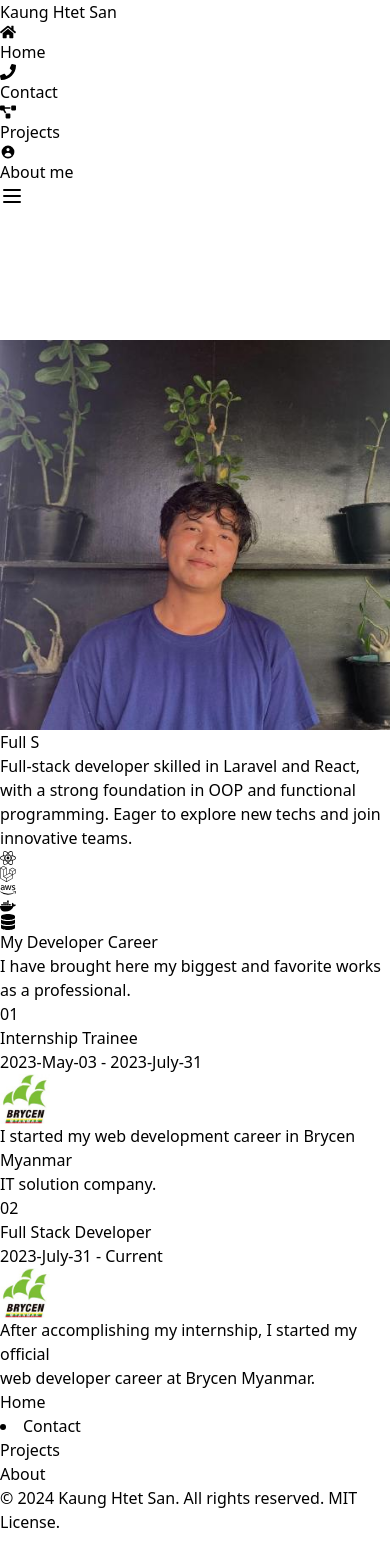
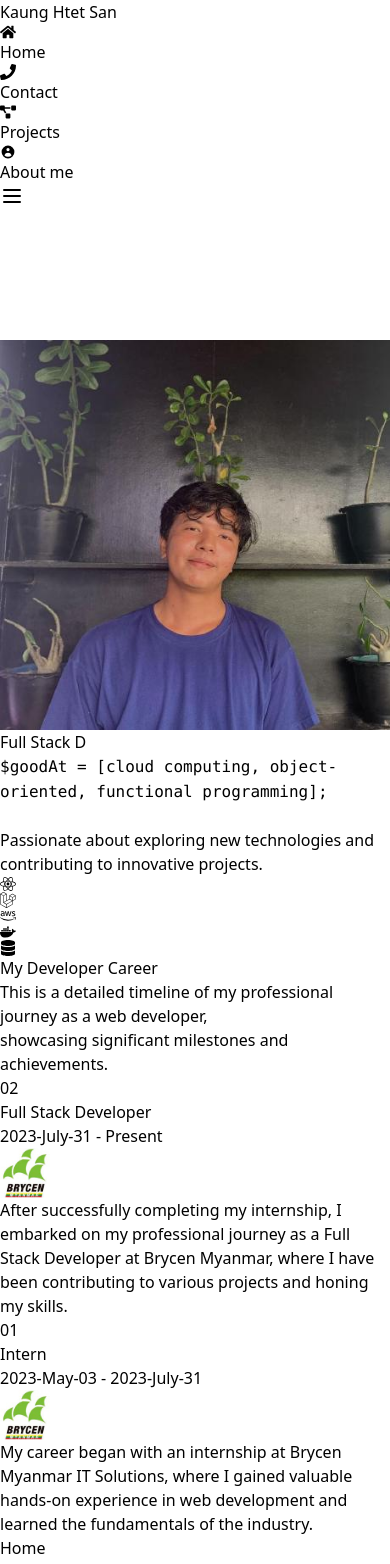
Before and after one commit to Sam2600/Portfolio, a React (Vite) app: page / in a window 390 px wide. Shown: the top 1564 px of the page. Before the commit the page ends 1534 px from the top, so only its background shows below. Built offline with nearby package versions, Linux system fonts and the light colour scheme.

Commit message:
modify imgs, intro texts and responsive aligns

```diff
--- /dev/null
+++ b/src/components/Experience.jsx
@@ -0,0 +1,40 @@
+import React from "react";
+
+export const Experience = ({
+  number,
+  position,
+  company_logo,
+  exp_time,
+  children,
+}) => {
+  return (
+    <div className="flex justify-between space-x-6">
+      <h1 className="font-normal text-gray-700 text-2xl md:text-3xl">
+        {number}
+      </h1>
+
+      <span className="w-28 h-0.5 bg-gray-800 mt-5"></span>
+
+      <div className="w-full">
+        <h1 className="font-normal text-gray-800 text-2xl md:text-2xl mb-5">
+          {position}
+        </h1>
+
+        <div className="flex justify-between items-center mb-3">
+          <p className="font-bold">{exp_time}</p>
+          <img
+            alt="Brycen Myanmar"
+            width="50"
+            height="50"
+            className="object-cover rounded-full p-1 border shadow-lg border-gray-800"
+            style={{ color: "transparent" }}
+            src={company_logo}
+          />
+        </div>
+        <p className="font-normal text-gray-600 text-sm md:text-base">
+          {children}
+        </p>
+      </div>
+    </div>
+  );
+};
--- a/src/components/IconLines.jsx
+++ b/src/components/IconLines.jsx
@@ -9,14 +9,12 @@ import {
 
 export const IconLines = () => {
   return (
-    <div className=" mt-20 flex items-center text-xs text-black uppercase before:flex-[1_1_0%] before:border-t before:border-black before:me-6 after:flex-[1_1_0%] after:border-t after:border-black after:ms-6 dark:text-gray-500 dark:before:border-gray-600 dark:after:border-gray-600">
-      <div className="flex justify-center gap-10">
-        <FaReact className="text-3xl transition-all duration-200 hover:text-blue-600" />
-        <FaLaravel className="text-3xl transition duration-200 hover:text-red-600" />
-        <FaAws className="text-3xl transition duration-200 hover:text-orange-500" />
-        <FaDocker className="text-3xl transition duration-200 hover:text-blue-600" />
-        <FaDatabase className="text-3xl transition duration-200 hover:text-green-500" />
-      </div>
+    <div className="flex items-center my-10 gap-10 text-xs text-black uppercase before:flex-[1_1_0%] before:border-t before:border-black before:me-6 after:flex-[1_1_0%] after:border-t after:border-black after:ms-6 dark:text-gray-500 dark:before:border-gray-600 dark:after:border-gray-600">
+      <FaReact className="text-3xl transition-all duration-200 hover:text-blue-600" />
+      <FaLaravel className="text-3xl transition duration-200 hover:text-red-600" />
+      <FaAws className="text-3xl transition duration-200 hover:text-orange-500" />
+      <FaDocker className="text-3xl transition duration-200 hover:text-blue-600" />
+      <FaDatabase className="text-3xl transition duration-200 hover:text-gray-600" />
     </div>
   );
 };
--- a/src/components/IntroBio.jsx
+++ b/src/components/IntroBio.jsx
@@ -17,32 +17,42 @@ export const IntroBio = () => {
         <div className="text-center">
           <div className="grid min-h-[140px] w-full place-items-center overflow-x-scroll rounded-lg p-6 lg:overflow-visible">
             <img
-              className="object-cover object-center rounded-full h-60 w-60"
+              className="object-cover object-center rounded-full h-60 w-60 shadow-lg border-2 border-gray-800 p-2"
               src={samprofile}
               alt="profile image"
             />
           </div>
 
+          <div className="flex flex-col">
             <h1 className="font-normal text-gray-900 text-4xl leading-none mb-8">
               <TypeAnimation
                 sequence={[
                   "Full Stuck",
                   1000,
+                  "Full ...",
+                  1000,
                   "Full Stack Developer",
                   1000,
-                "Full",
+                  " ",
                   1000,
                 ]}
                 repeat={Infinity}
               />
             </h1>
-          <p className="font-normal text-gray-600 text-md md:text-xl mb-14">
-            Full-stack developer skilled in Laravel and React, with a strong
-            foundation in OOP and functional programming. Eager to explore new
-            techs and join innovative teams.
+            <p className="font-normal text-gray-800 text-center text-md md:text-xl mb-14">
+              <code>$goodAt = </code>
+              <code>
+                <span className="font-semibold text-gray-900">
+                  [cloud computing, object-oriented, functional programming];
+                </span>
+              </code>
+              <br /> <br />
+              Passionate about exploring new technologies and contributing to
+              innovative projects.
             </p>
+          </div>
+        </div>
         <IconLines />
-        </div>
       </div>
     </motion.section>
   );
--- a/src/components/NavigationBar.jsx
+++ b/src/components/NavigationBar.jsx
@@ -61,7 +61,7 @@ export const NavigationBar = () => {
       >
         <NavLink to={"/projects"} className="flex items-center gap-x-2">
           <FaProjectDiagram className="text-xl" />
-          <p className="flex items-center textbl">Projects</p>
+          Projects
         </NavLink>
       </Typography>
 
@@ -72,7 +72,7 @@ export const NavigationBar = () => {
         className="flex items-center text-black hover:underline cursor-pointer gap-x-2 p-1 font-medium"
       >
         <NavLink to={"/about-me"} className="flex items-center gap-x-1">
-          <HiUserCircle className="text-xl cursor-pointer" />
+          <HiUserCircle className="text-xl" />
           About me
         </NavLink>
       </Typography>
@@ -80,7 +80,7 @@ export const NavigationBar = () => {
   );
 
   return (
-    <Navbar className="w-full rounded-none py-5 px-10 border-b-gray-500 bg-white shadow-none sticky top-0 z-auto">
+    <Navbar className="w-full rounded-none py-5 px-4 md:px-10 lg:px-10 border-b-gray-500 bg-white shadow-none sticky top-0 z-auto">
       <div className="container mx-auto flex flex-wrap items-center justify-between text-blue-gray-900">
         <NavLink
           to={"/"}
@@ -92,7 +92,7 @@ export const NavigationBar = () => {
         <div className="hidden lg:block">{navList}</div>
         <IconButton
           variant="text"
-          className="ml-auto h-6 w-6 text-inherit hover:bg-transparent focus:bg-transparent active:bg-transparent lg:hidden"
+          className="ml-auto mb-4 h-6 w-6 text-inherit hover:bg-transparent focus:bg-transparent active:bg-transparent lg:hidden"
           ripple={false}
           onClick={() => setOpenNav(!openNav)}
         >
--- a/src/components/WorkExperience.jsx
+++ b/src/components/WorkExperience.jsx
@@ -1,12 +1,13 @@
 import React from "react";
 import bcmm from "../assets/bcmm.jpg";
+import { Experience } from "./Experience";
 
 export const WorkExperience = () => {
   return (
     <section className="py-10 md:py-16 px-4">
       <div className="container max-w-screen-xl mx-auto px-4">
         <div className="flex flex-col lg:flex-row justify-between">
-          <div className=" flex flex-col gap-y-5 mb-10 lg:mb-0 w-full">
+          <div className="flex flex-col gap-y-5 mb-10 lg:mb-0 w-full">
             <h1
               id="my-project"
               className="inline-block text-center w-80 lg:w-80 md:w-auto border border-gray-800 shadow-lg text-2xl font-semibold text-gray-900 capitalize p-3 rounded-md"
@@ -15,71 +16,34 @@ export const WorkExperience = () => {
             </h1>
 
             <p className="font-normal text-gray-500 text-sm md:text-base">
-              I have brought here my biggest and favorite works as a
-              professional.
+              This is a detailed timeline of my professional journey as a web
+              developer, <br /> showcasing significant milestones and
+              achievements.
             </p>
           </div>
 
           <div className="space-y-24 w-full">
-            <div className="flex justify-between space-x-6">
-              <h1 className="font-normal text-gray-700 text-2xl md:text-3xl">
-                01
-              </h1>
-
-              <span className="w-28 h-0.5 bg-gray-800 mt-5"></span>
-
-              <div className="w-full">
-                <h1 className="font-normal text-gray-800 text-2xl md:text-2xl mb-5">
-                  Internship Trainee
-                </h1>
-
-                <div className="flex justify-between items-center mb-3">
-                  <p className="font-bold">2023-May-03 - 2023-July-31</p>
-                  <img
-                    alt="Brycen Myanmar"
-                    width="50"
-                    height="50"
-                    className="object-cover border rounded-full shadow-2xl"
-                    style={{ color: "transparent" }}
-                    src={bcmm}
-                  />
-                </div>
-                <p className="font-normal text-gray-500 text-sm md:text-base">
-                  I started my web development career in Brycen Myanmar <br />{" "}
-                  IT solution company.
-                </p>
-              </div>
-            </div>
-
-            <div className="flex space-x-6">
-              <h1 className="font-normal text-gray-700 text-2xl md:text-3xl">
-                02
-              </h1>
-
-              <span className="w-28 h-0.5 bg-gray-800 mt-5"></span>
-
-              <div className="w-full">
-                <h1 className="font-normal text-gray-800 text-2xl md:text-2xl mb-5">
-                  Full Stack Developer
-                </h1>
-                <div className="flex justify-between items-center mb-3">
-                  <p className="font-bold">2023-July-31 - Current </p>
-                  <img
-                    alt="Brycen Myanmar"
-                    width="50"
-                    height="50"
-                    className="object-cover border rounded-full shadow-2xl"
-                    style={{ color: "transparent" }}
-                    src={bcmm}
-                  />
-                </div>
-                <p className="font-normal text-gray-500 text-sm md:text-base">
-                  After accomplishing my internship, I started my official{" "}
-                  <br />
-                  web developer career at Brycen Myanmar.
-                </p>
-              </div>
-            </div>
+            <Experience
+              number={"02"}
+              position={"Full Stack Developer"}
+              company_logo={bcmm}
+              exp_time={"2023-July-31 - Present"}
+            >
+              After successfully completing my internship, I embarked on my
+              professional journey as a Full Stack Developer at Brycen Myanmar,
+              where I have been contributing to various projects and honing my
+              skills.
+            </Experience>
+            <Experience
+              number={"01"}
+              position={"Intern"}
+              company_logo={bcmm}
+              exp_time={"2023-May-03 - 2023-July-31"}
+            >
+              My career began with an internship at Brycen Myanmar IT Solutions,
+              where I gained valuable hands-on experience in web development and
+              learned the fundamentals of the industry.
+            </Experience>
           </div>
         </div>
       </div>
```
Also changed, not shown: src/pages/AboutMe.jsx (+11 -5 lines), src/pages/ContactMe.jsx (+9 -11 lines). Lines whose indentation alone changed are shown as unchanged.
